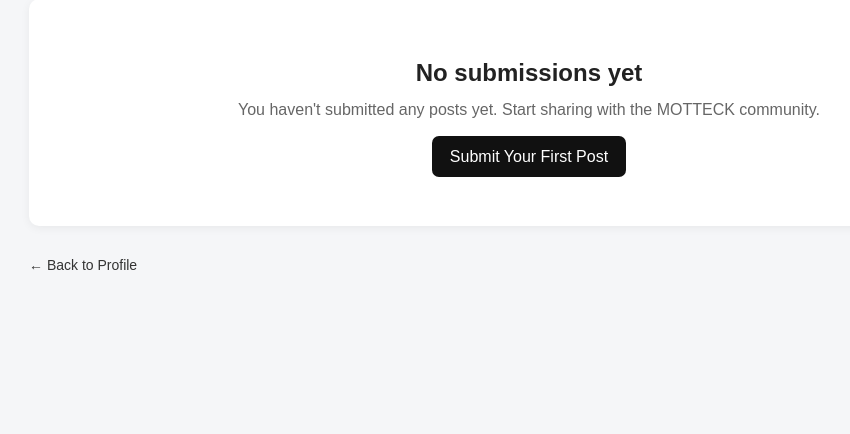
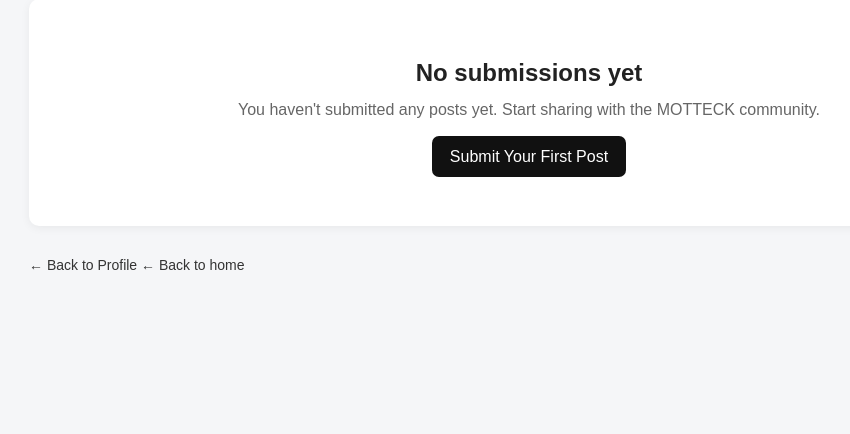
Before and after one commit to ochieng-stack/motteck, a Flask app: page /my-submissions in a window 1280 px wide. Shown: the part 124-558 px from the top of the page, without its empty margins (111-961 px from the left). Run offline with Flask 3, Linux system fonts and the light colour scheme; the visitor is signed in with stand-in values (Sample User, id 1); data that the repository does not hold is empty; parts of the project's set-up code (start-up, migrations or seed data) failed here and were passed over.

Commit message:
Add files via upload

```diff
--- a/templates/my_submissions.html
+++ b/templates/my_submissions.html
@@ -207,6 +207,12 @@
 
             </a>
 
+            <a href="{{ url_for('home') }}">
+
+                ← Back to home
+
+            </a>
+
         </div>
 
     </div>
```
